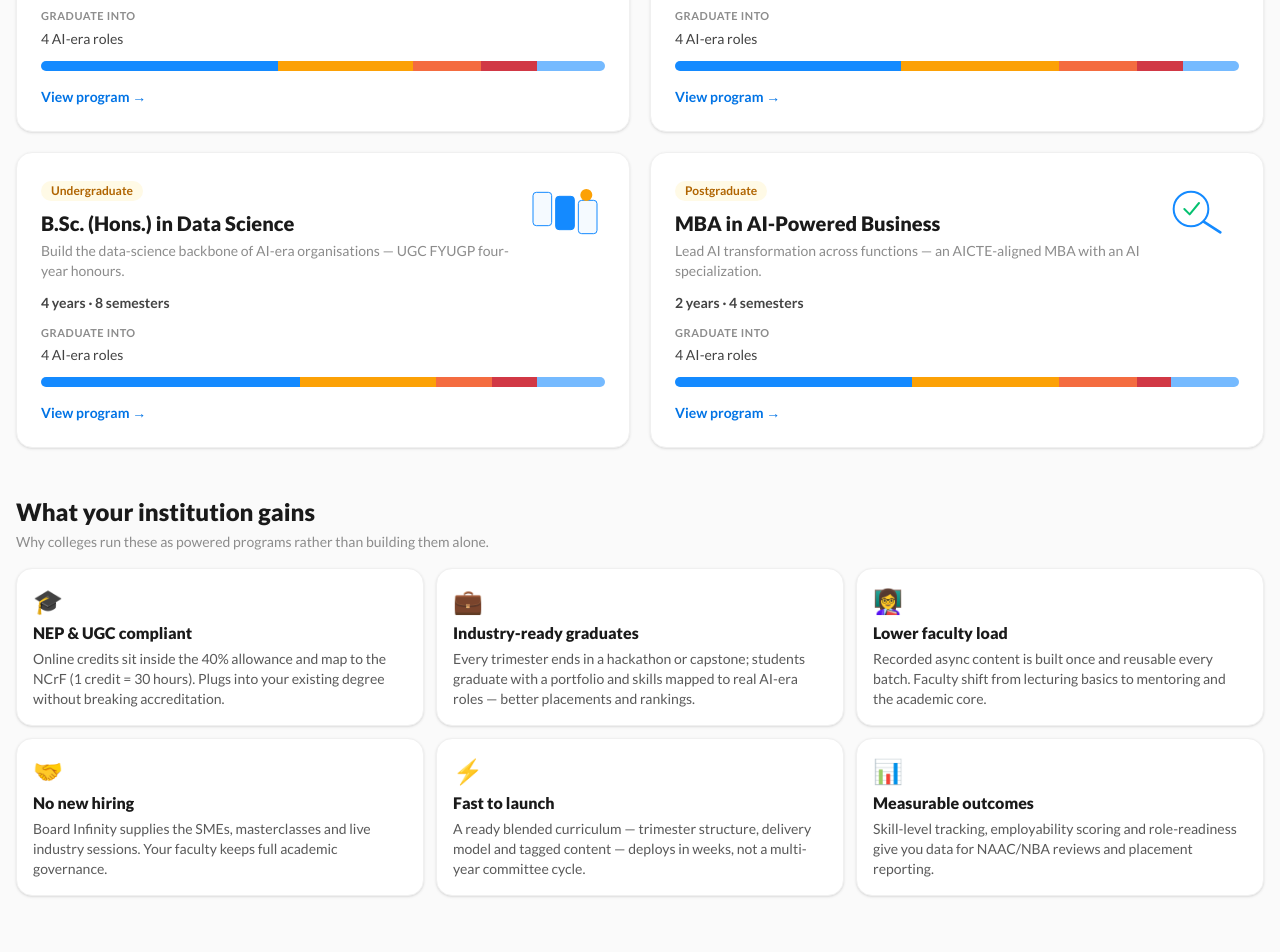
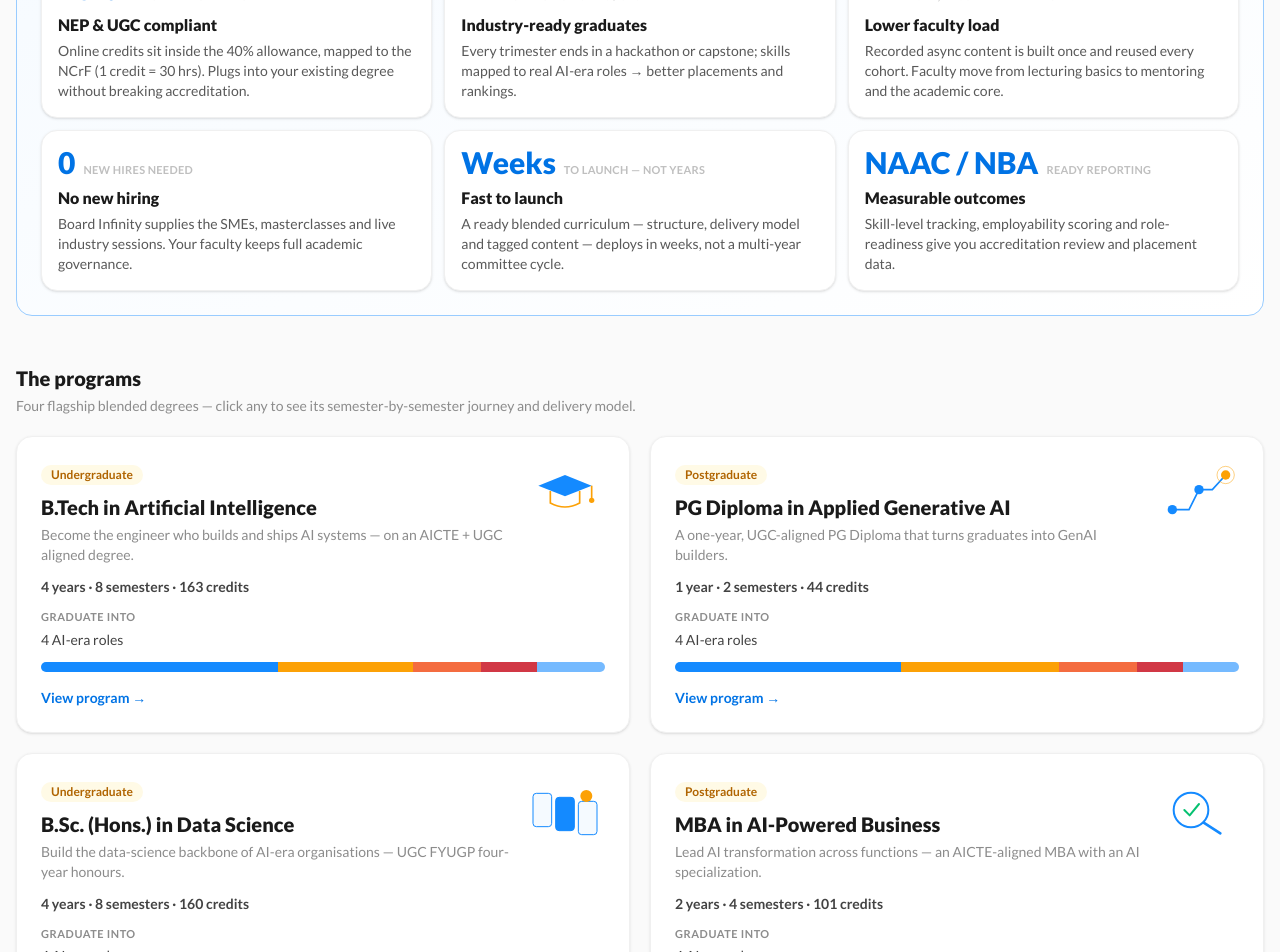
Before and after one commit to ravi6703/infyskill, a Next.js app: page /degrees in a window 1280 px wide. Shown: the part 460-1412 px from the top of the page. Built offline with nearby package versions, Linux system fonts and the light colour scheme.

Commit message:
v9.36: degrees page — moved 'What your institution gains' above the program cards (value-first for the institutional buyer) and made it metric-led (40% NEP cap, 2+ portfolio builds, 0 new hires, Weeks to launch, NAAC/NBA-ready). Added credits to each program card.

```diff
--- a/app/degrees/page.jsx
+++ b/app/degrees/page.jsx
@@ -4,6 +4,15 @@ import { Motif } from "../../components/Art";
 
 export const metadata = { title: "Degree Programs — InfyAI" };
 const MOTIF = ["degree", "specialization", "catalog", "diagnostic"];
+
+const GAINS = [
+  ["40%", "NEP online-credit cap", "NEP & UGC compliant", "Online credits sit inside the 40% allowance, mapped to the NCrF (1 credit = 30 hrs). Plugs into your existing degree without breaking accreditation."],
+  ["2+", "portfolio builds / student", "Industry-ready graduates", "Every trimester ends in a hackathon or capstone; skills mapped to real AI-era roles → better placements and rankings."],
+  ["1×", "built, reused every batch", "Lower faculty load", "Recorded async content is built once and reused every cohort. Faculty move from lecturing basics to mentoring and the academic core."],
+  ["0", "new hires needed", "No new hiring", "Board Infinity supplies the SMEs, masterclasses and live industry sessions. Your faculty keeps full academic governance."],
+  ["Weeks", "to launch — not years", "Fast to launch", "A ready blended curriculum — structure, delivery model and tagged content — deploys in weeks, not a multi-year committee cycle."],
+  ["NAAC / NBA", "ready reporting", "Measurable outcomes", "Skill-level tracking, employability scoring and role-readiness give you accreditation review and placement data."],
+];
 
 export default function Degrees() {
   return (
@@ -13,9 +22,31 @@ export default function Degrees() {
         Not a university syllabus retro-fitted — these are Board Infinity&apos;s own best-of-best programs, designed from our content library and
         delivered through the blended model. Each shows the journey, the roles you graduate into, and how it out-performs a standard university degree.
       </p>
-      <Link href="/degrees/compare" className="btn-ghost mt-4 text-sm">🎓 For universities: compare your curriculum & see the gap →</Link>
+      <Link href="/degrees/compare" className="btn-ghost mt-4 text-sm">🎓 For universities: compare your curriculum &amp; see the gap →</Link>
 
-      <div className="mt-8 grid gap-5 lg:grid-cols-2">
+      {/* what your institution gains — moved up, metric-led */}
+      <section className="mt-8 rounded-2xl border border-brand-200 bg-gradient-to-br from-brand-50 to-white p-6">
+        <p className="text-xs font-bold uppercase tracking-widest text-brand-600">For universities &amp; institutions</p>
+        <h2 className="mt-1 text-2xl font-black text-ink-900">What your institution gains</h2>
+        <p className="mt-1 text-sm text-ink-500">Why colleges run these as powered programs rather than building them alone.</p>
+        <div className="mt-5 grid gap-3 sm:grid-cols-2 lg:grid-cols-3">
+          {GAINS.map(([metric, unit, title, body]) => (
+            <div key={title} className="card flex flex-col p-4">
+              <div className="flex items-baseline gap-2">
+                <span className="text-3xl font-black leading-none text-brand-600">{metric}</span>
+                <span className="text-[11px] font-bold uppercase tracking-wide text-ink-400">{unit}</span>
+              </div>
+              <p className="mt-2 font-black text-ink-900">{title}</p>
+              <p className="mt-1 text-sm text-ink-600">{body}</p>
+            </div>
+          ))}
+        </div>
+      </section>
+
+      {/* the programs */}
+      <h2 className="mt-12 text-xl font-black text-ink-900">The programs</h2>
+      <p className="mt-1 text-sm text-ink-500">Four flagship blended degrees — click any to see its semester-by-semester journey and delivery model.</p>
+      <div className="mt-5 grid gap-5 lg:grid-cols-2">
         {degrees.map((d, i) => (
           <Link key={d.slug} href={`/degrees/${d.slug}`} className="card group flex flex-col p-6 transition hover:-translate-y-0.5 hover:shadow-lift animate-fadeUp" style={{ animationDelay: `${i * 70}ms` }}>
             <div className="flex items-start justify-between gap-3">
@@ -26,7 +57,7 @@ export default function Degrees() {
               </div>
               <Motif variant={MOTIF[i % MOTIF.length]} className="h-16 w-20 shrink-0 transition group-hover:scale-105" />
             </div>
-            <p className="mt-3 text-sm font-bold text-ink-700">{d.duration}</p>
+            <p className="mt-3 text-sm font-bold text-ink-700">{d.duration}{d.credits?.target ? ` · ${d.credits.target} credits` : ""}</p>
             <div className="mt-3">
               <p className="text-[11px] font-bold uppercase tracking-wider text-ink-500">Graduate into</p>
               <p className="mt-1 text-sm text-ink-700">{d.roles.length} AI-era roles</p>
@@ -42,28 +73,6 @@ export default function Degrees() {
           </Link>
         ))}
       </div>
-
-      {/* what the institution gains — common to all programs */}
-      <section className="mt-12">
-        <h2 className="text-2xl font-black text-ink-900">What your institution gains</h2>
-        <p className="mt-1 text-sm text-ink-500">Why colleges run these as powered programs rather than building them alone.</p>
-        <div className="mt-4 grid gap-3 sm:grid-cols-2 lg:grid-cols-3">
-          {[
-            ["🎓", "NEP & UGC compliant", "Online credits sit inside the 40% allowance and map to the NCrF (1 credit = 30 hours). Plugs into your existing degree without breaking accreditation."],
-            ["💼", "Industry-ready graduates", "Every trimester ends in a hackathon or capstone; students graduate with a portfolio and skills mapped to real AI-era roles — better placements and rankings."],
-            ["👩‍🏫", "Lower faculty load", "Recorded async content is built once and reusable every batch. Faculty shift from lecturing basics to mentoring and the academic core."],
-            ["🤝", "No new hiring", "Board Infinity supplies the SMEs, masterclasses and live industry sessions. Your faculty keeps full academic governance."],
-            ["⚡", "Fast to launch", "A ready blended curriculum — trimester structure, delivery model and tagged content — deploys in weeks, not a multi-year committee cycle."],
-            ["📊", "Measurable outcomes", "Skill-level tracking, employability scoring and role-readiness give you data for NAAC/NBA reviews and placement reporting."],
-          ].map(([icon, title, body]) => (
-            <div key={title} className="card p-4">
-              <div className="text-2xl">{icon}</div>
-              <p className="mt-1 font-black text-ink-900">{title}</p>
-              <p className="mt-1 text-sm text-ink-600">{body}</p>
-            </div>
-          ))}
-        </div>
-      </section>
     </div>
   );
 }
```
